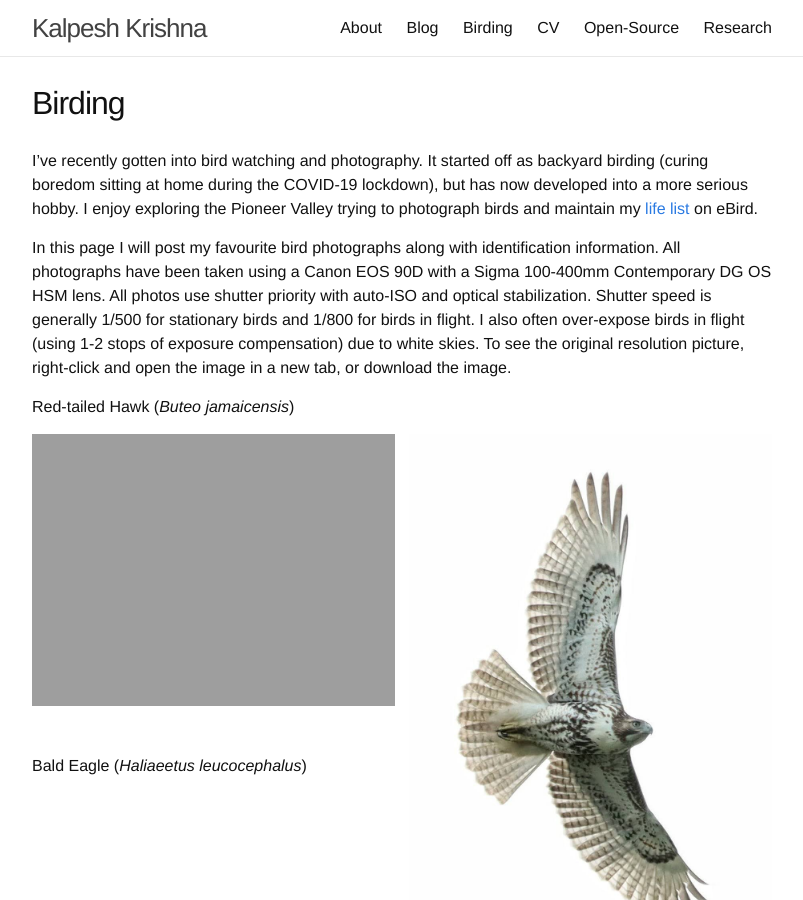
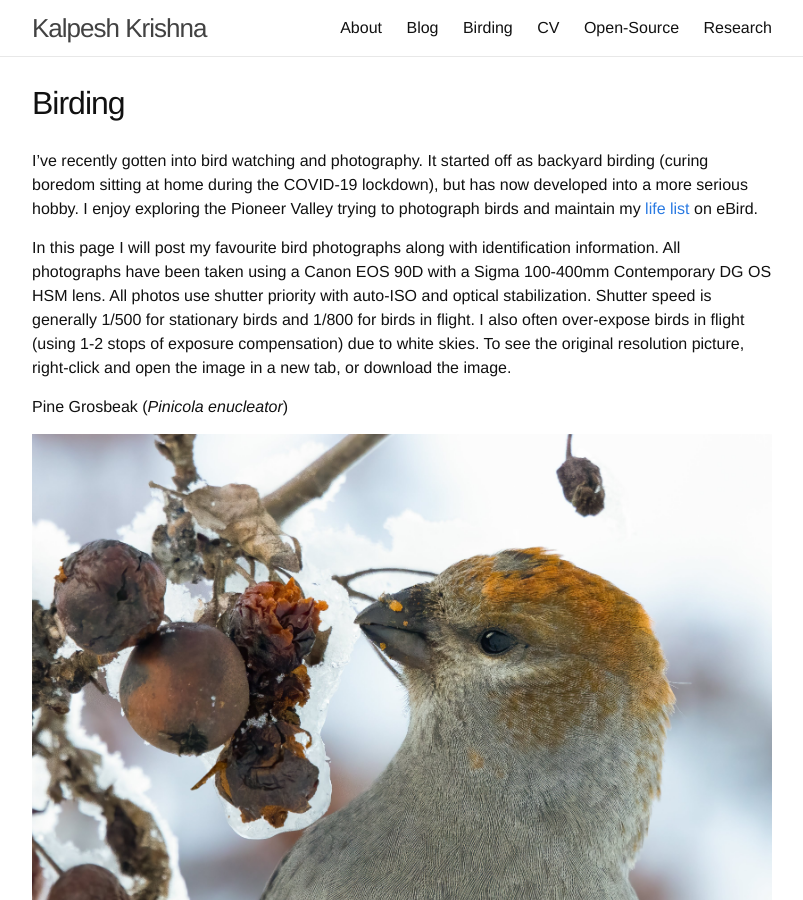
Before and after one commit to martiansideofthemoon/martiansideofthemoon.github.io, a Jekyll site: the page built from _pages/bird_photography.md, in a window 1280 px wide and 900 px high. Shown: the whole window, without its empty margins (238-1041 px from the left). Built offline with Jekyll 4.4.1, drawn with Linux system fonts in a browser that asks for light colours; comment, search, counter and statistics services are not loaded.

Commit message:
Adding more pics

```diff
--- a/_pages/bird_photography.md
+++ b/_pages/bird_photography.md
@@ -9,6 +9,12 @@ I've recently gotten into bird watching and photography. It started off as backy
 In this page I will post my favourite bird photographs along with identification information. All photographs have been taken using a Canon EOS 90D with a Sigma 100-400mm Contemporary DG OS HSM lens. All photos use shutter priority with auto-ISO and optical stabilization. Shutter speed is generally 1/500 for stationary birds and 1/800 for birds in flight. I also often over-expose birds in flight (using 1-2 stops of exposure compensation) due to white skies. To see the original resolution picture, right-click and open the image in a new tab, or download the image.
 
 <p style="text-align: center;">
+
+<p>Pine Grosbeak (<i>Pinicola enucleator</i>)</p>
+
+<img src="{{ site.url }}/assets/birding/pine_grosbeak.jpg" />
+
+<br /><br />
 
 <p>Red-tailed Hawk (<i>Buteo jamaicensis</i>)</p>
 <div class="image123">
```
Also changed, not shown: assets/birding/pine_grosbeak.jpg (added).
